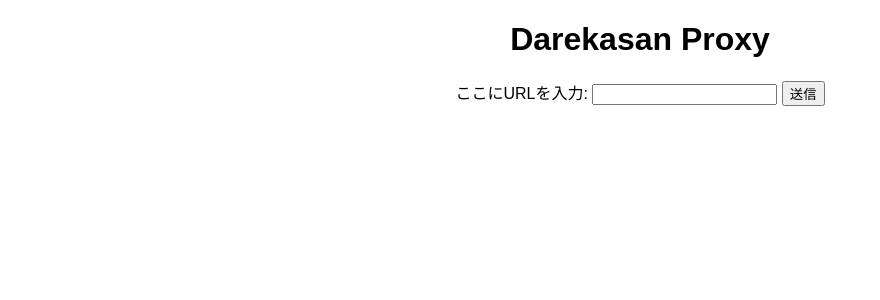
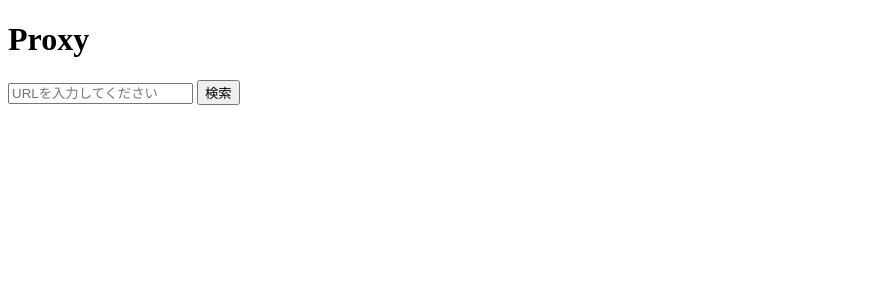
Before and after one commit to socchn0123/Darekasan-Proxy-archive, a Flask app: page / in a window 1280 px wide. Shown: the top 300 px of the page, without its empty margins (0-880 px from the left). Run offline with Flask 3, Linux system fonts and the light colour scheme.

Commit message:
Update index.html

```diff
--- a/templates/index.html
+++ b/templates/index.html
@@ -2,23 +2,41 @@
 <html lang="ja">
 <head>
     <meta charset="UTF-8">
-    <title>Darekasan Proxy</title>
-    <link rel="stylesheet" href="{{ url_for('static', filename='css/styles.css') }}">
+    <title>Proxy</title>
 </head>
 <body>
-    <h1>Darekasan Proxy</h1>
-    <form id="urlForm">
-        <label for="url">ここにURLを入力:</label>
-        <input type="text" id="url" name="url">
-        <button type="submit">送信</button>
+    <h1>Proxy</h1>
+    <form id="proxy-form">
+        <input type="text" id="url" placeholder="URLを入力してください">
+        <button type="submit">検索</button>
     </form>
-    <div id="tabs"></div>
-    <div id="tabContents"></div>
-    <div id="confirmationDialog" style="display:none;">
-        <p>HTTPSでの読み込みに失敗しました。HTTPで読み込みますか？</p>
-        <button id="confirmYes">はい</button>
-        <button id="confirmNo">いいえ</button>
-    </div>
-    <script src="{{ url_for('static', filename='js/scripts.js') }}"></script>
+    <div id="result"></div>
+
+    <script>
+        if ('serviceWorker' in navigator) {
+            navigator.serviceWorker.register('/static/js/service-worker.js').then(function(registration) {
+                console.log('ServiceWorker registration successful with scope: ', registration.scope);
+            }).catch(function(error) {
+                console.log('ServiceWorker registration failed: ', error);
+            });
+        }
+
+        document.getElementById('proxy-form').addEventListener('submit', function(event) {
+            event.preventDefault();
+            const url = document.getElementById('url').value;
+
+            fetch('/proxy', {
+                method: 'POST',
+                headers: {
+                    'Content-Type': 'application/json'
+                },
+                body: JSON.stringify({ url: url })
+            })
+            .then(response => response.json())
+            .then(data => {
+                document.getElementById('result').innerHTML = data.content;
+            });
+        });
+    </script>
 </body>
 </html>
```
